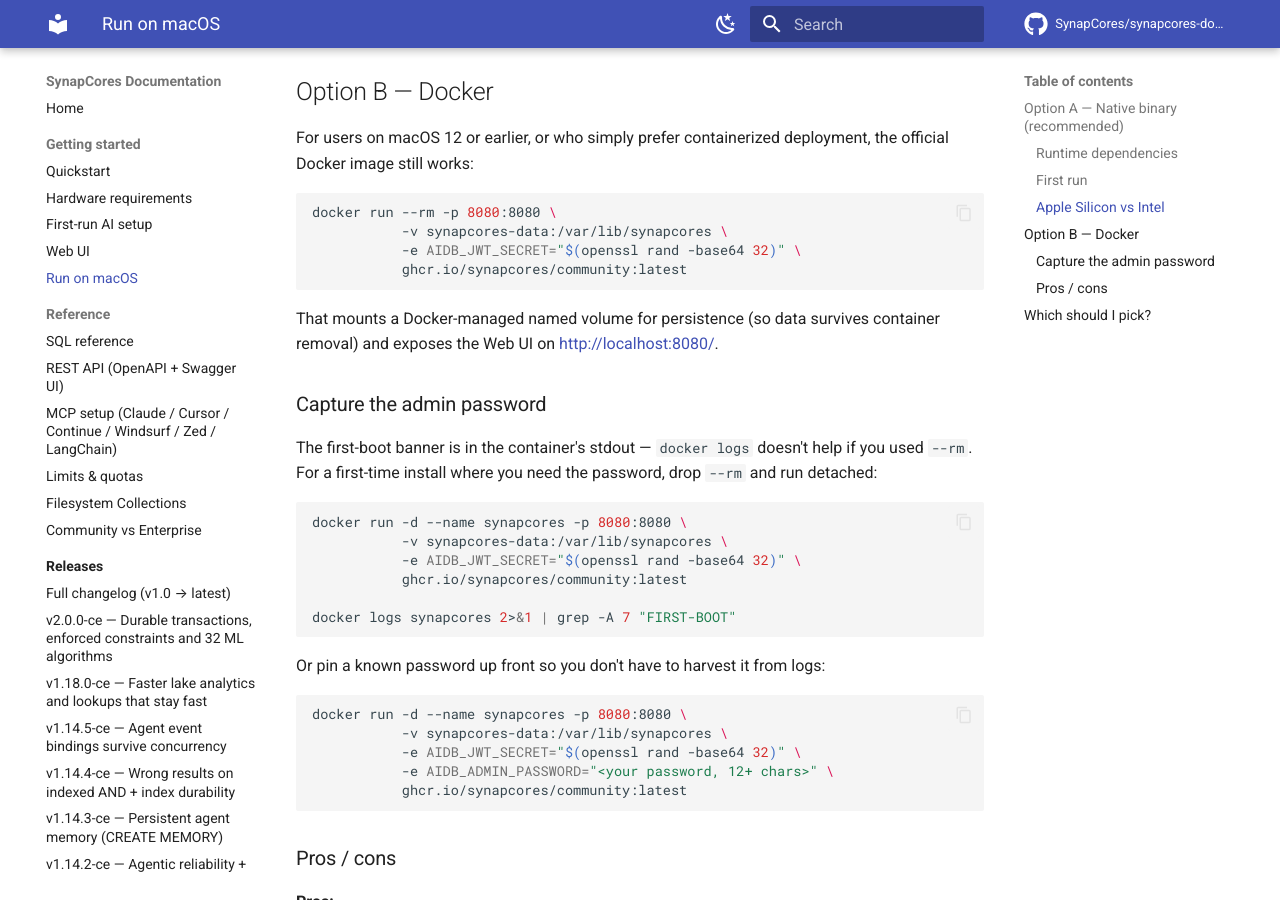
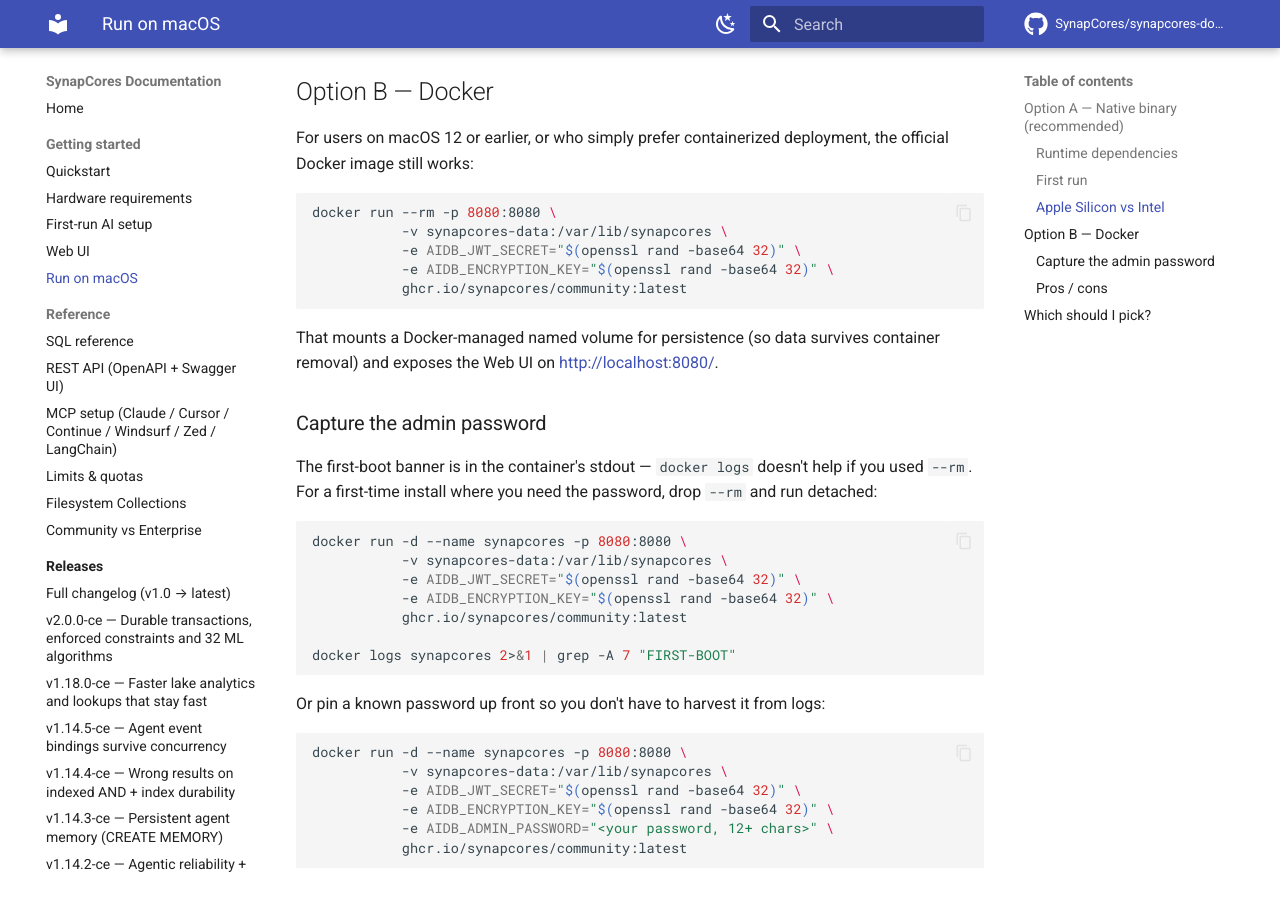
Before and after one commit to SynapCores/synapcores-docs, an MkDocs documentation site: the page built from docs/macos.md, in a window 1280 px wide and 900 px high, scrolled down 2080 px. Built offline with MkDocs 1.6.1 and Material for MkDocs 9.7.7, drawn with Linux system fonts in a browser that asks for light colours; comment, search, counter and statistics services are not loaded.

Commit message:
docs: every docker run that sets a JWT secret must also set AIDB_ENCRYPTION_KEY
Without it the gateway starts but logs 'Data lake failed to start' and /v1/lake/*
returns 503. There is deliberately no config key for it, so it has to be on the
command line.

LM

````diff
--- a/docs/macos.md
+++ b/docs/macos.md
@@ -111,6 +111,7 @@ deployment, the official Docker image still works:
 docker run --rm -p 8080:8080 \
            -v synapcores-data:/var/lib/synapcores \
            -e AIDB_JWT_SECRET="$(openssl rand -base64 32)" \
+           -e AIDB_ENCRYPTION_KEY="$(openssl rand -base64 32)" \
            ghcr.io/synapcores/community:latest
 ```
 
@@ -128,6 +129,7 @@ need the password, drop `--rm` and run detached:
 docker run -d --name synapcores -p 8080:8080 \
            -v synapcores-data:/var/lib/synapcores \
            -e AIDB_JWT_SECRET="$(openssl rand -base64 32)" \
+           -e AIDB_ENCRYPTION_KEY="$(openssl rand -base64 32)" \
            ghcr.io/synapcores/community:latest
 
 docker logs synapcores 2>&1 | grep -A 7 "FIRST-BOOT"
@@ -140,6 +142,7 @@ logs:
 docker run -d --name synapcores -p 8080:8080 \
            -v synapcores-data:/var/lib/synapcores \
            -e AIDB_JWT_SECRET="$(openssl rand -base64 32)" \
+           -e AIDB_ENCRYPTION_KEY="$(openssl rand -base64 32)" \
            -e AIDB_ADMIN_PASSWORD="<your password, 12+ chars>" \
            ghcr.io/synapcores/community:latest
 ```
````
Also changed, not shown: docs/quickstart.md (+1 -0 lines), docs/requirements.md (+1 -0 lines).
